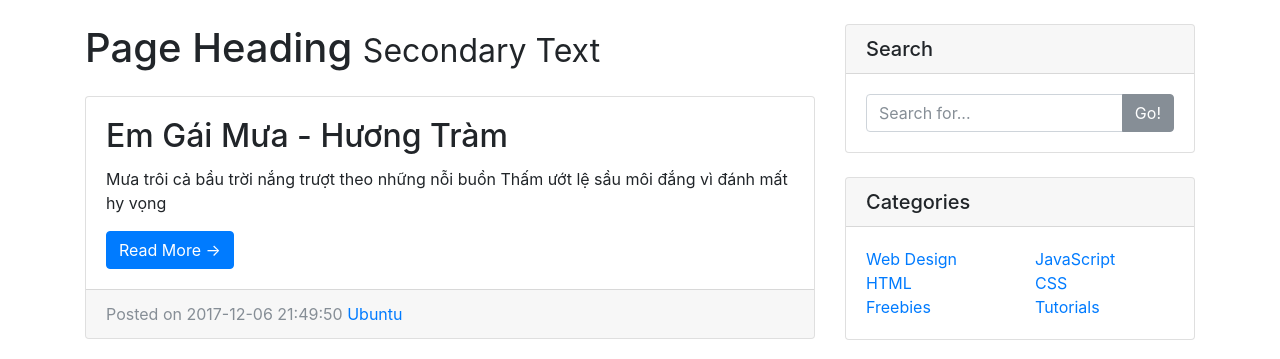
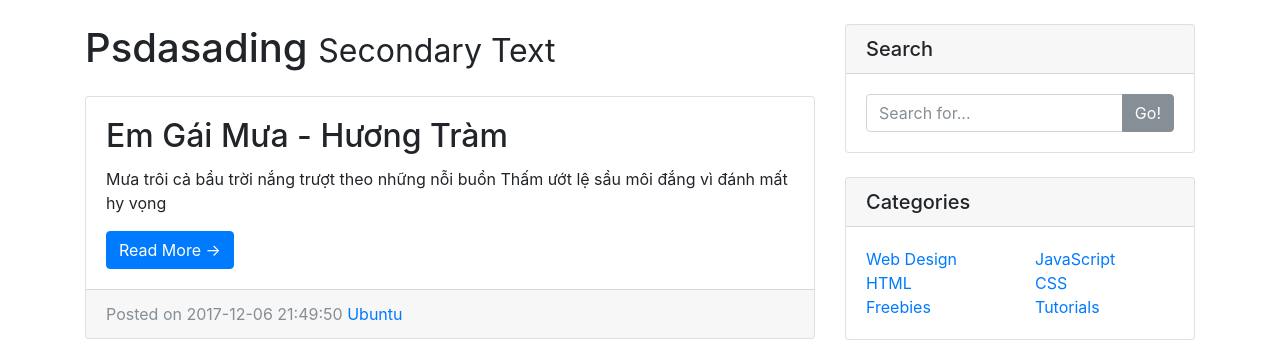
Before and after one commit to at-longdau/mvc, a PHP site: page / in a window 1280 px wide. Shown: the part 56-415 px from the top of the page. Run offline with PHP 8.4, Linux system fonts and the light colour scheme; data comes from the database, SQL or seed files in the repository.

Commit message:
edit index

```diff
--- a/demo-mvc/app/Views/home/index.php
+++ b/demo-mvc/app/Views/home/index.php
@@ -8,7 +8,7 @@
         <!-- Blog Entries Column -->
         <div class="col-md-8">
 
-          <h1 class="my-4">Page Heading
+          <h1 class="my-4">Psdasading
             <small>Secondary Text</small>
           </h1>
 
```
